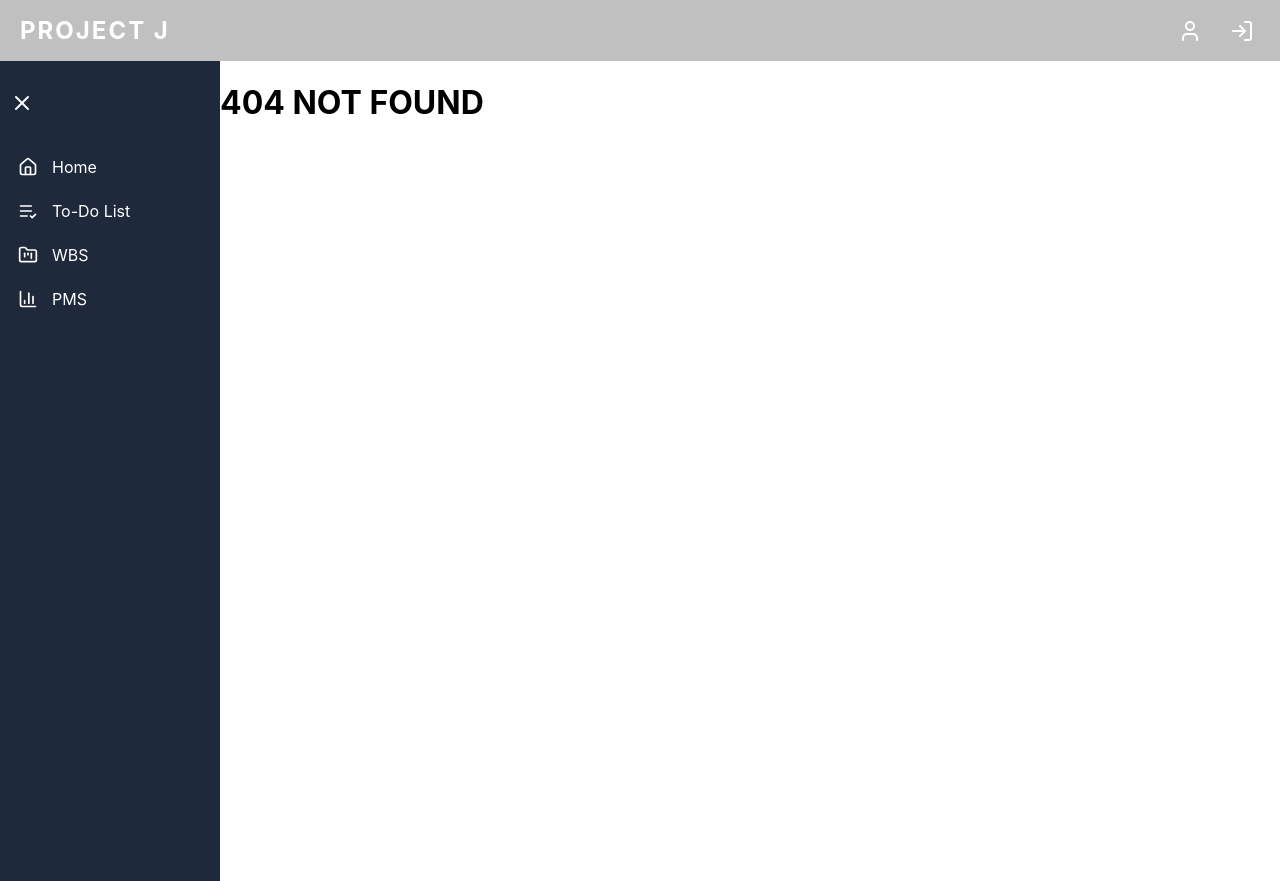
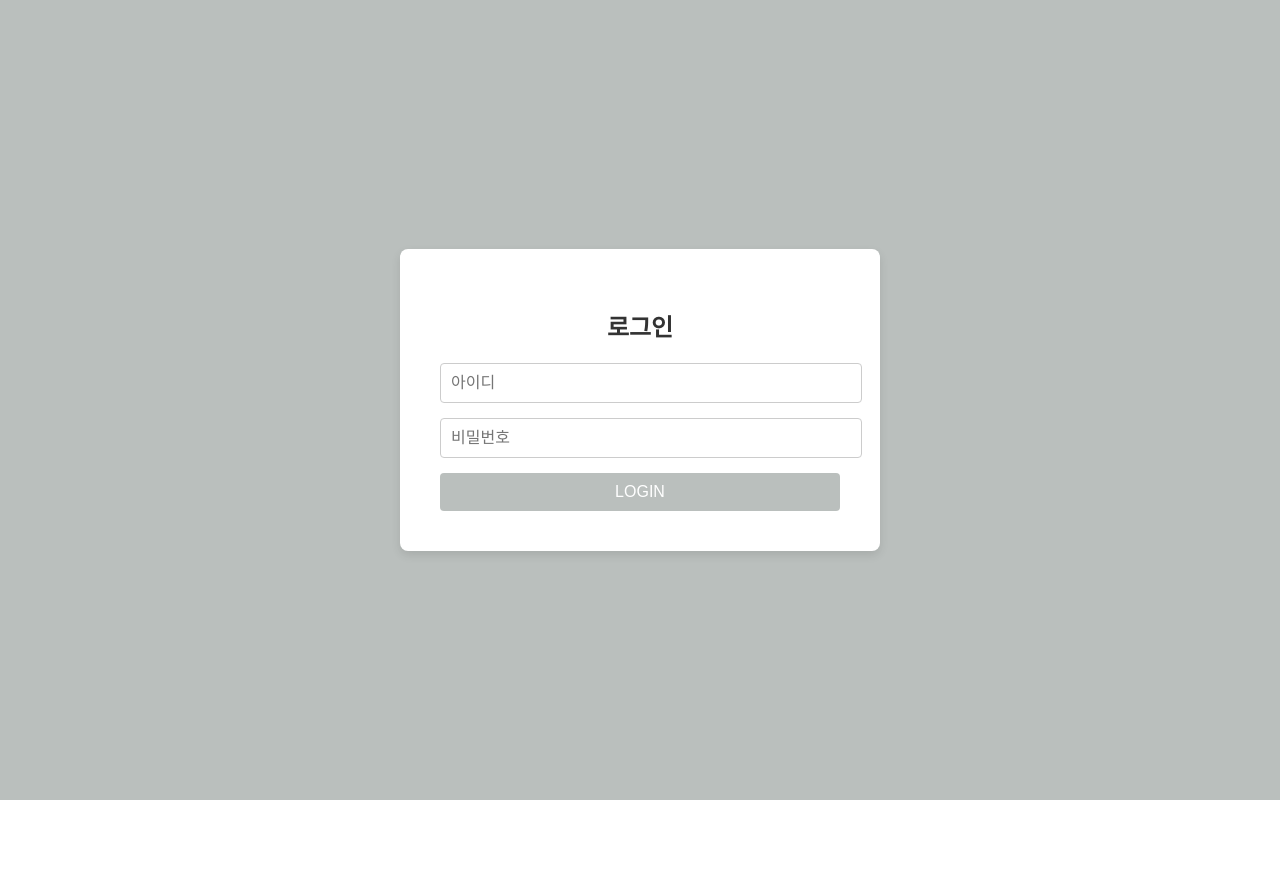
Before and after one commit to CHZEE93/projectJ, a React (Create React App) app in the folder projectj_front/: page /login in a window 1280 px wide. Before the commit this address had no page. After the commit the page ends 800 px from the top, so only its background shows below. Built offline with nearby package versions, Linux system fonts and the light colour scheme.

Commit message:
로그인 페이지 추가

```diff
--- a/projectj_front/src/App.tsx
+++ b/projectj_front/src/App.tsx
@@ -1,6 +1,7 @@
 import { Route, Routes } from 'react-router-dom';
 import Container from './layouts/Container';
 import Home from './views/Home';
+import Login from './views/Login';
 
 function App() {
   return (
@@ -9,6 +10,8 @@ function App() {
         <Route path='/' element={<Home />} />
         <Route path='*' element={<h1>404 NOT FOUND</h1>} />
       </Route>
+
+      <Route path='/login' element={<Login />} />
     </Routes>
   );
 }
--- /dev/null
+++ b/projectj_front/src/Components/IconButton/index.tsx
@@ -0,0 +1,37 @@
+import styled from "styled-components";
+import { User, LogIn } from "lucide-react";
+import { useNavigate } from "react-router-dom";
+
+interface Props{
+    icon: React.ReactElement; // React 요소를 받는 경우
+    url: string
+}
+
+const Component = styled.button`
+    display: flex;
+    align-items: center;
+    gap: 8px;
+    background: none;
+    border: none;
+    color:white;
+    cursor: pointer;
+    &:hover {
+        opacity: 0.8;
+    }
+`;
+
+export default function IconButton({icon, url} : Props){
+
+    const navigate = useNavigate();
+
+    //클릭시 이동 이벤트
+    const onComponetClickHandler = (url:string) => {
+        navigate(url)
+    }
+
+    return(
+        <Component onClick={() => onComponetClickHandler(url)}>
+            {icon}
+        </Component>
+    );
+}
--- a/projectj_front/src/layouts/Header/index.tsx
+++ b/projectj_front/src/layouts/Header/index.tsx
@@ -1,5 +1,6 @@
 import styled from "styled-components";
-import { User, LogIn } from "lucide-react";
+import IconButton from "../../Components/IconButton";
+import { LogIn, User } from "lucide-react";
 
 const Container = styled.div`
   display: flex;
@@ -27,18 +28,7 @@ const UserActions = styled.div`
   gap: 16px;
 `;
 
-const IconButton = styled.button`
-    display: flex;
-    align-items: center;
-    gap: 8px;
-    background: none;
-    border: none;
-    color:white;
-    cursor: pointer;
-    &:hover {
-        opacity: 0.8;
-    }
-`;
+
 
 export default function Header(){
     return(
@@ -47,12 +37,7 @@ export default function Header(){
             Project J
         </Logotmp>
         <UserActions>
-        <IconButton>
-            <User size={24} />
-        </IconButton>
-        <IconButton>
-            <LogIn size={24} />
-        </IconButton>
+        <IconButton icon={<LogIn size={24} />} url="./login"/>
       </UserActions>
     </Container>
     );
--- a/projectj_front/src/views/Home/index.tsx
+++ b/projectj_front/src/views/Home/index.tsx
@@ -44,8 +44,6 @@ const ListItem = styled.li`
     }
 `
 
-
-
 export type DatePiece = Date | null;
 export type SelectedDate = DatePiece | [DatePiece, DatePiece];
 
@@ -61,7 +59,7 @@ export default function Home() {
         <Content>
             <h2>📅 달력</h2>
             <div style={{display: 'flex', justifyContent: 'center'}}>
-                <Calendar onChange={setSelectedDate} value={selectedDate} />
+                <Calendar onChange={setSelectedDate} value={selectedDate} locale="en-US"  />
             </div>
         </Content>
 
--- /dev/null
+++ b/projectj_front/src/views/Login/index.tsx
@@ -0,0 +1,63 @@
+import styled from "styled-components";
+
+const LoginContainer = styled.div`
+    display: flex;
+    justify-content: center;
+    align-items: center;
+    height: 100vh;
+    background-color: #babfbd;
+`;
+
+const LoginBox = styled.div`
+  background: white;
+  padding: 40px;
+  border-radius: 8px;
+  box-shadow: 0 4px 10px rgba(0, 0, 0, 0.1);
+  width: 100%;
+  max-width: 400px;
+  text-align: center;
+`;
+
+const Title = styled.h2`
+  margin-bottom: 20px;
+  font-size: 24px;
+  color: #333;
+`;
+
+const Input = styled.input`
+  width: 100%;
+  padding: 10px;
+  margin-bottom: 15px;
+  border: 1px solid #ccc;
+  border-radius: 4px;
+  font-size: 16px;
+`;
+
+const Button = styled.button`
+  width: 100%;
+  padding: 10px;
+  background-color: #babfbd;
+  color: white;
+  border: none;
+  border-radius: 4px;
+  font-size: 16px;
+  cursor: pointer;
+
+  &:hover {
+    background-color: #6e7371;
+  }
+`;
+
+
+export default function Login(){
+    return(
+    <LoginContainer>
+        <LoginBox>
+            <Title>로그인</Title>
+            <Input type="text" placeholder="아이디" />
+            <Input type="password" placeholder="비밀번호" />
+            <Button>LOGIN</Button>
+        </LoginBox>
+    </LoginContainer>
+    );
+}
```
